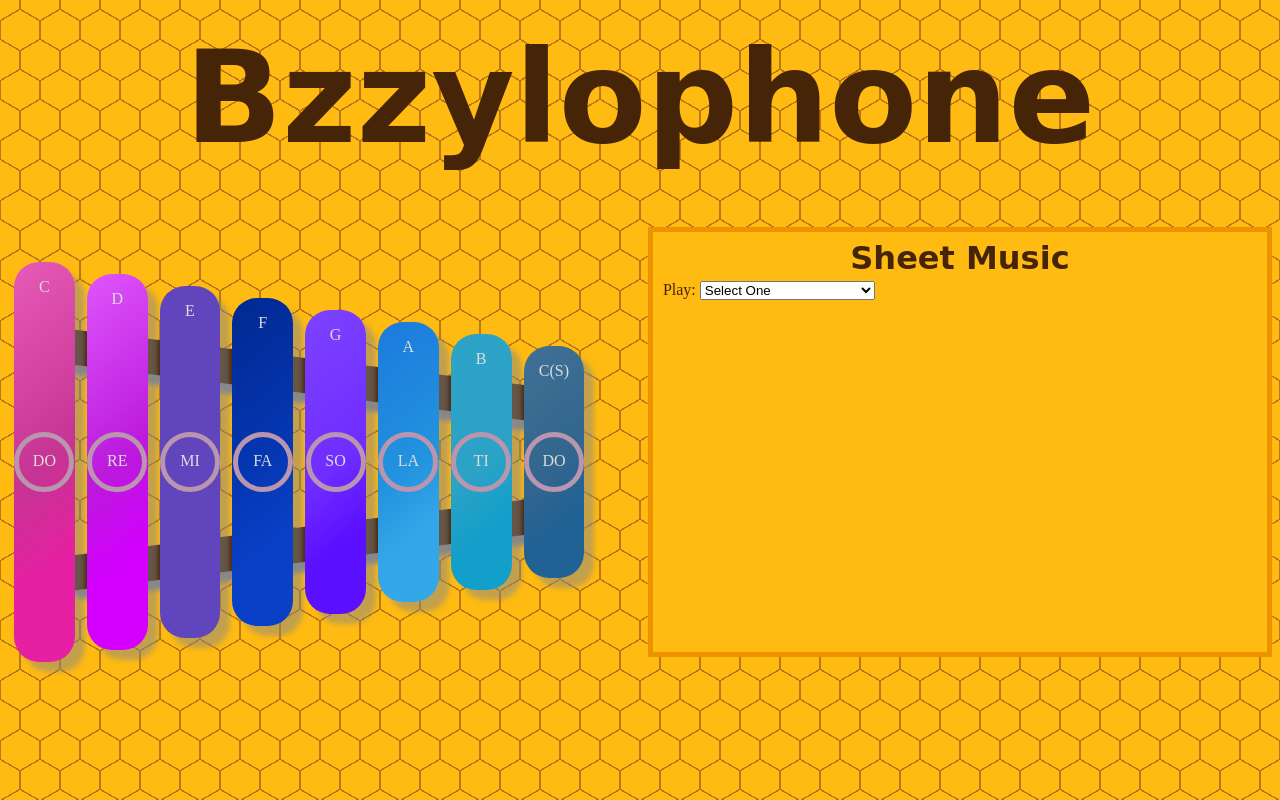
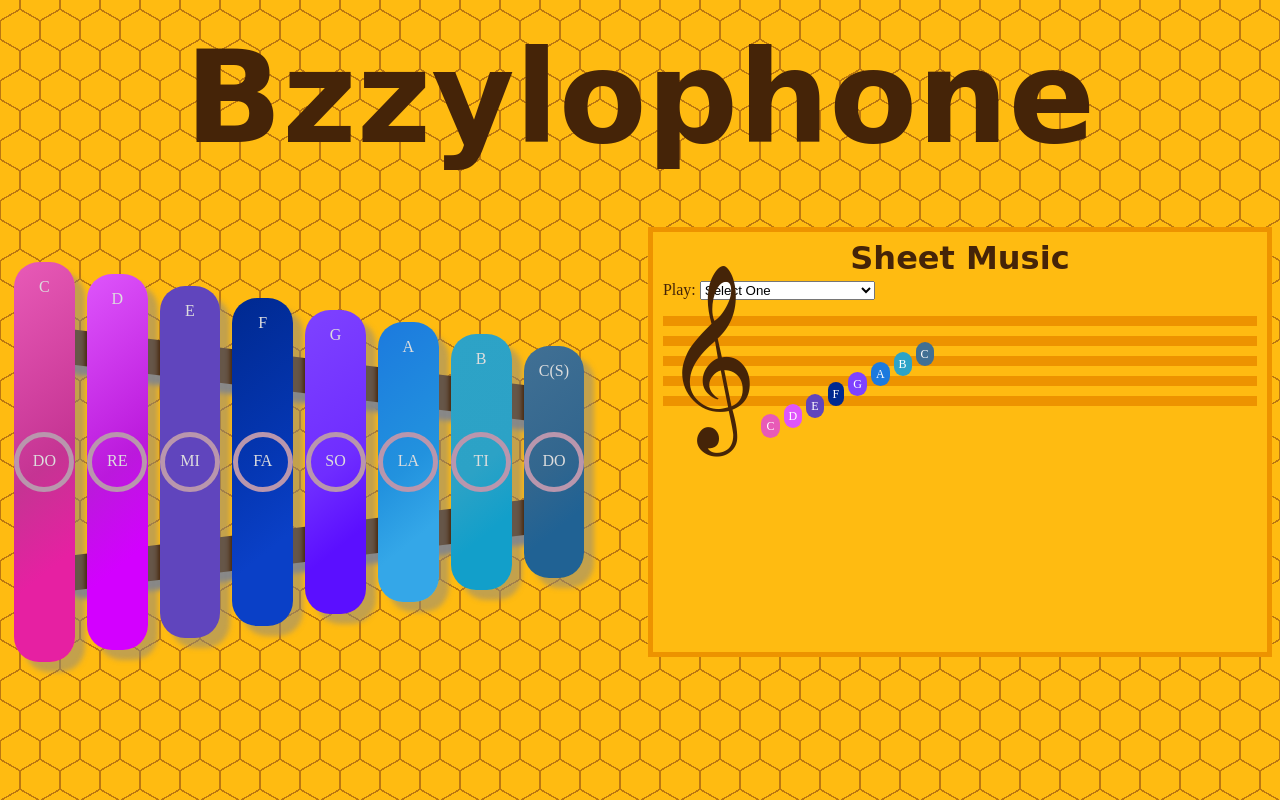
Before and after one commit to desaibh/Bzzylophone, a plain HTML site: page index.html in a window 1280 px wide. Drawn offline with Linux system fonts and the light colour scheme; a web font is replaced by a local one.

Commit message:
added content to the initial frame

```diff
--- a/index.html
+++ b/index.html
@@ -60,7 +60,19 @@
           <option value="4">Twinkle Twinkle Little Star</option>
         </select>
       </div>
-      <div id="grid"></div>
+      <div id="grid">
+        <div class="scale">
+          <div class="clef">𝄞</div>
+          <div class="notehead Cnh">C</div>
+          <div class="notehead Dnh">D</div>
+          <div class="notehead Enh">E</div>
+          <div class="notehead Fnh">F</div>
+          <div class="notehead Gnh">G</div>
+          <div class="notehead Anh">A</div>
+          <div class="notehead Bnh">B</div>
+          <div class="notehead Snh">C</div>
+        </div>
+      </div>
     </div>
 
     <div class="clearfix"></div>
--- a/xylophone.js
+++ b/xylophone.js
@@ -53,9 +53,9 @@ const sheetMusic = [
   },
   {
     song: 'Itsy Bitsy Spider',
-    sheet: 'DCCCDEE EDCDEC PEEFG GFEFGE PCDEE DCDEC PDCCCDEEEDCDEC',
+    sheet: 'DCCCDEE EDCDEC PEEFG GFEFGE PCDEE DCDEC PDCCCDEE EDCDEC',
     speed: '24',
-    type:  '0qhqhqhh qhqhqh phhqh hhqhqh phqhh hqhqh pqhqhqqhqhqhqhqh',
+    type:  '0qhqhqhh qhqhqh phhqh hhqhqh phqhh hqhqh pqhqhqqh qhqhqhqh',
     lyrics: [
       'The Itsy-Bitsy Spider',
       'Climbed Up the Water Spout.',
@@ -63,7 +63,8 @@ const sheetMusic = [
       'And Washed the Spider Out.',
       'Out Came the Sun',
       'And Dried Up All the Rain.',
-      'The Itsy-Bitsy Spider Climed Up the Spout Again. '
+      'The Itsy-Bitsy Spider',
+      'Climbed Up the Spout Again. '
     ]
   },
   {
```
